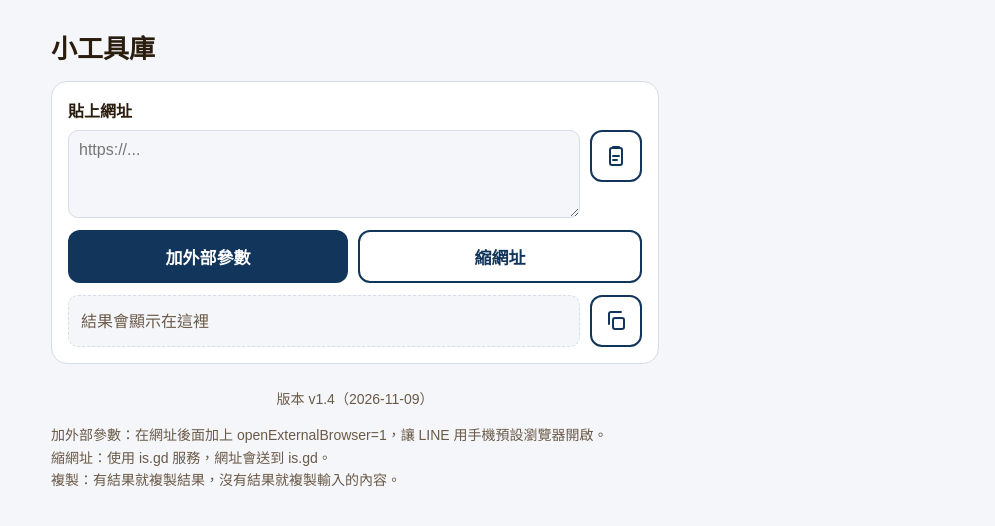
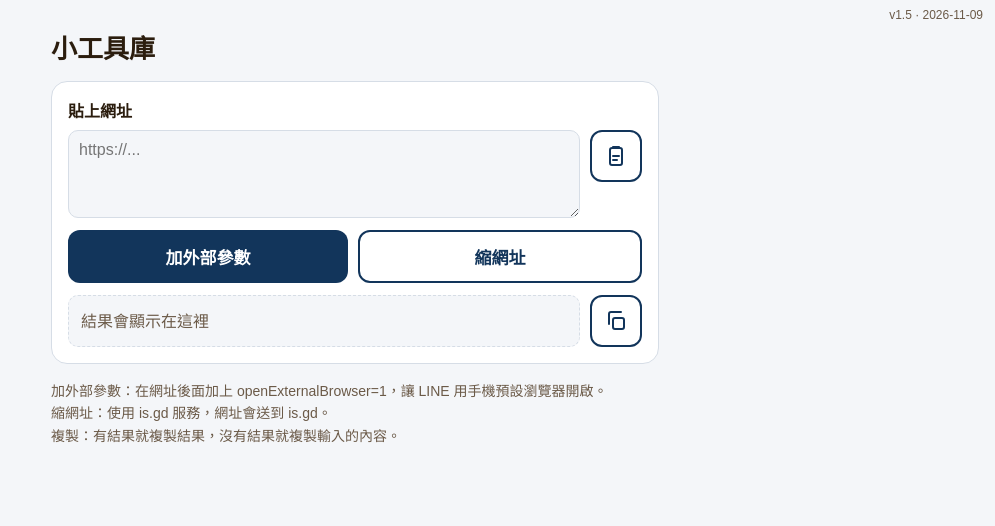
Before and after one commit to Marekshen/linetools, a plain HTML site: page index.html in a window 1280 px wide. Shown: the whole page, without its empty margins (285-1280 px from the left). Drawn offline with Linux system fonts and the light colour scheme.

Commit message:
小工具庫: version label top-right, v1.5
Co-Authored-By: Claude Haiku 5.5 <noreply@anthropic.com>

```diff
--- a/index.html
+++ b/index.html
@@ -30,6 +30,7 @@
 </style>
 </head>
 <body>
+<div style="position:fixed;top:8px;right:12px;font-size:12px;color:var(--muted)">v1.5 · 2026-11-09</div>
 <main>
   <h1>小工具庫</h1>
 
@@ -54,8 +55,7 @@
     <p id="fallback" class="note" style="display:none"></p>
   </div>
 
-  <p class="note" style="text-align:center;margin-top:24px">版本 v1.4（2026-11-09）</p>
-  <p class="note">加外部參數：在網址後面加上 openExternalBrowser=1，讓 LINE 用手機預設瀏覽器開啟。<br>縮網址：使用 is.gd 服務，網址會送到 is.gd。<br>複製：有結果就複製結果，沒有結果就複製輸入的內容。</p>
+    <p class="note">加外部參數：在網址後面加上 openExternalBrowser=1，讓 LINE 用手機預設瀏覽器開啟。<br>縮網址：使用 is.gd 服務，網址會送到 is.gd。<br>複製：有結果就複製結果，沒有結果就複製輸入的內容。</p>
 </main>
 
 <script>
```
